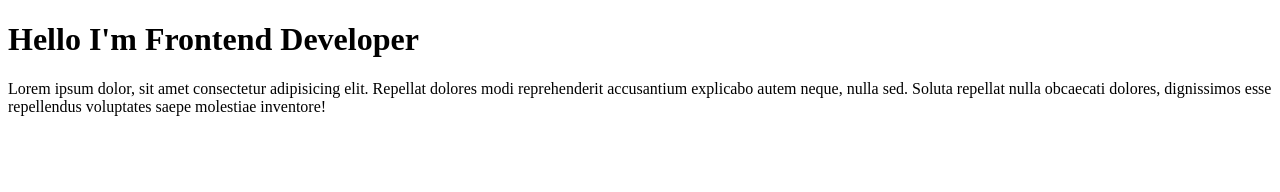
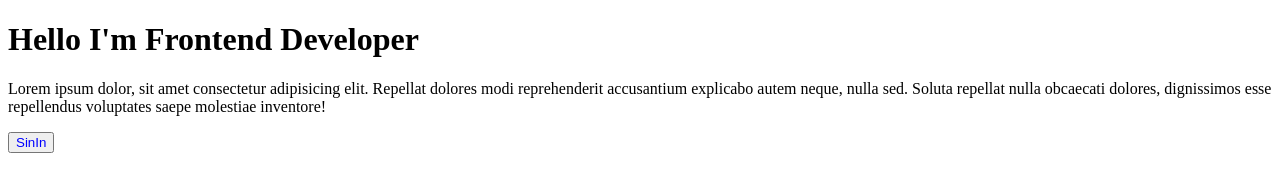
Before and after one commit to hra6/frontend, a plain HTML site: page HTML/index.html in a window 1280 px wide. Drawn offline with Linux system fonts and the light colour scheme.

Commit message:
added Button

```diff
--- a/HTML/index.html
+++ b/HTML/index.html
@@ -9,5 +9,6 @@
 <body>
     <h1>Hello I'm Frontend Developer</h1>
     <p>Lorem ipsum dolor, sit amet consectetur adipisicing elit. Repellat dolores modi reprehenderit accusantium explicabo autem neque, nulla sed. Soluta repellat nulla obcaecati dolores, dignissimos esse repellendus voluptates saepe molestiae inventore!</p>
+    <button style="color: blue;">SinIn</button>
 </body>
 </html>
```
